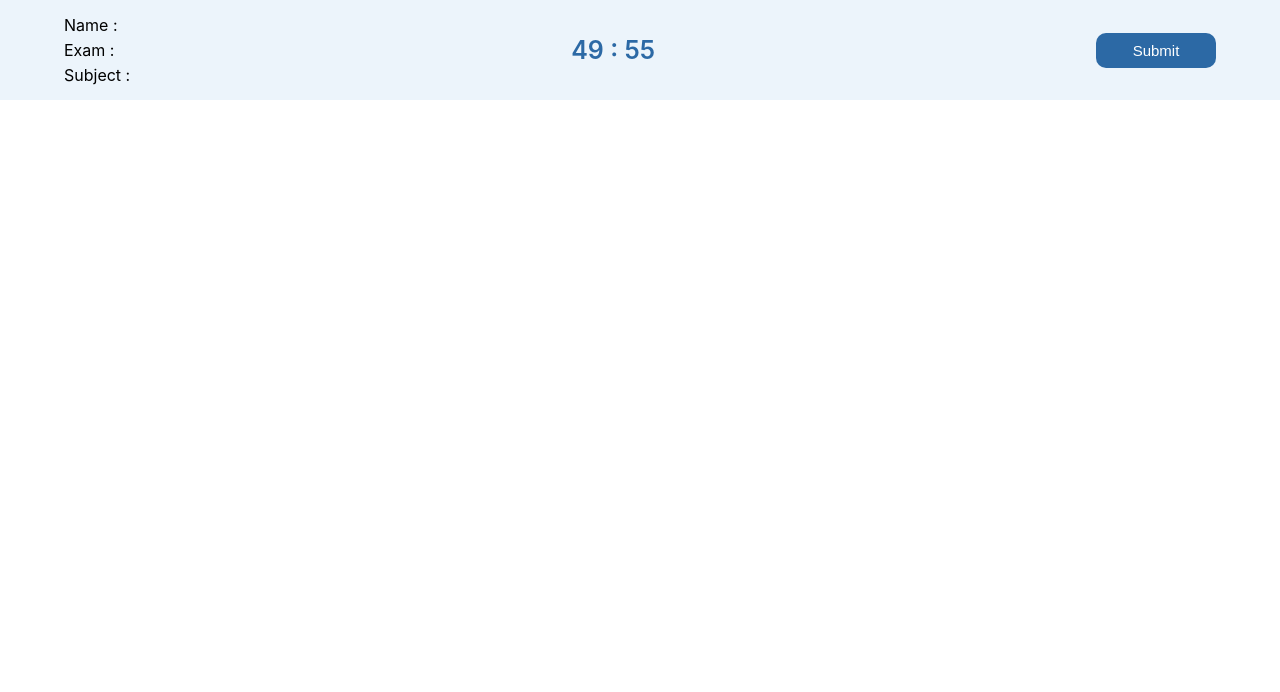
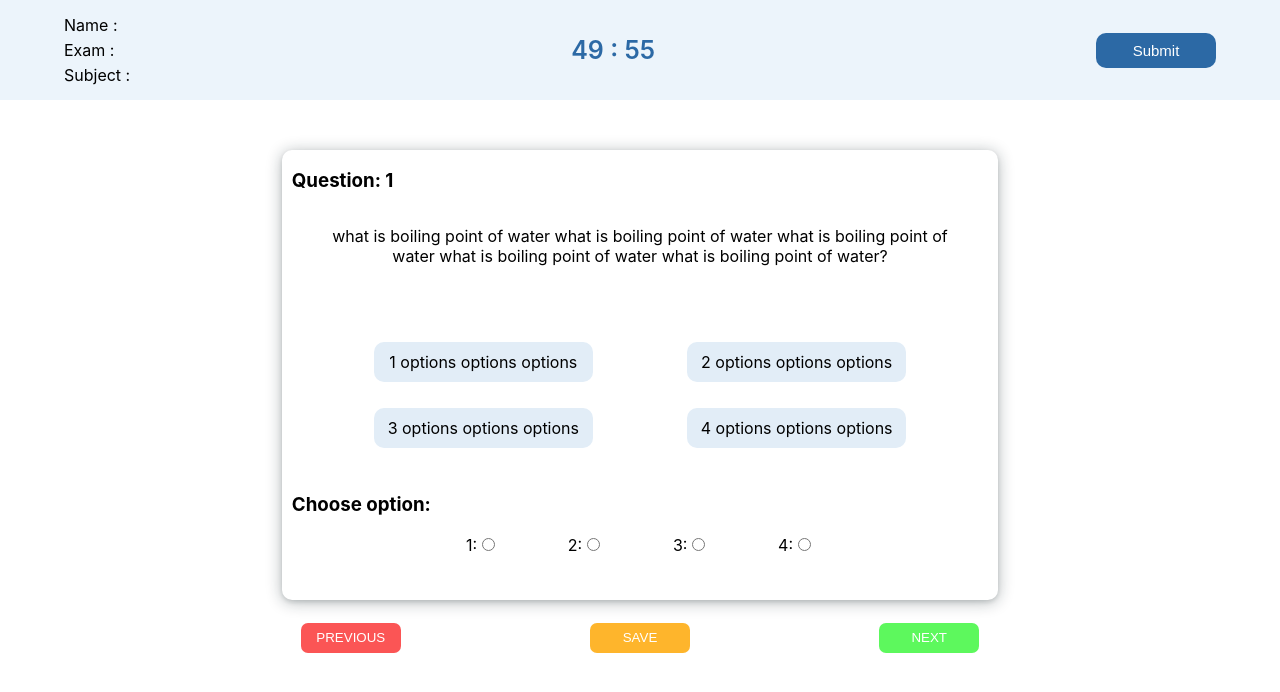
Before and after one commit to abhisheksatpute369/aptitude_test_platform, a React (Create React App) app in the folder cliant/: page /paper in a window 1280 px wide. Shown: the top 692 px of the page. Built offline with nearby package versions, Linux system fonts and the light colour scheme.

Commit message:
question paper ui complete

```diff
--- a/cliant/src/components/paper.js
+++ b/cliant/src/components/paper.js
@@ -70,6 +70,35 @@ const Paper = ({user, selectedexam, selectedpaper}) => {
                     <button id="papersubmitbtn">Submit</button>
                 </div>
             </div>
+            <div id="papermiddle">
+                <div id="paperleft">
+                    <h3>Question: 1</h3>
+                    <div id="question">
+                        <div id="questionquestion">
+                            <p>what is boiling point of water what is boiling point of water what is boiling point of water what is boiling point of water what is boiling point of water?</p>
+                        </div>
+                        <div id="questionoptions">
+                            <div className='demooptions'>1 options options options</div>
+                            <div className='demooptions'>2 options options options</div>
+                            <div className='demooptions'>3 options options options</div>
+                            <div className='demooptions'>4 options options options</div>
+                        </div>
+                    </div>
+                    <h3>Choose option:</h3>
+                    <div id="choseoption">
+                        <div>1:<input type="radio" name='op' value="1"></input></div>
+                        <div>2:<input type="radio" name='op' value="2"></input></div>
+                        <div>3:<input type="radio" name='op' value="3"></input></div>
+                        <div>4:<input type="radio" name='op' value="4"></input></div>
+                    </div>
+                </div>
+                {/* <div id="paperright"></div> */}
+            </div>
+            <div id="lowerbuttons">
+                <button className='paperbutton' id="previous">PREVIOUS</button>
+                <button className='paperbutton' id="saveanswer">SAVE</button>
+                <button className='paperbutton' id="next">NEXT</button>
+            </div>
         </div>
     );
 };
--- a/cliant/src/css/paper.css
+++ b/cliant/src/css/paper.css
@@ -24,7 +24,8 @@
     font-size: 15px;
 }
 #papersubmitbtn:hover{
-    background-color: #08539e;
+    background-color: #bcdbfa;
+    color: black;
 }
 
 #papertimer{
@@ -32,3 +33,97 @@
     font-size: 25px;
     font-weight: 600;
 }
+#papermiddle{
+    width: 80%;
+    margin: auto;
+    margin-top: 50px;
+    display: flex;
+    justify-content: space-between;
+    /* border: 1px solid red; */
+}
+#paperleft{
+    width: 70%;
+    margin: auto;
+    height: 450px;
+    border-radius: 10px;
+    box-shadow: rgba(14, 30, 37, 0.12) 0px 2px 4px 0px, rgba(14, 30, 37, 0.32) 0px 2px 16px 0px;
+    box-sizing: border-box;
+    padding: 1%;
+    padding-top: 0%;
+}
+#paperright{
+    width: 48%;
+    height: 200px;
+    border: 1px solid green;
+}
+#question{
+    width:90%;
+    height: 60%;
+    margin: auto;
+    text-align: center;
+}
+#questionquestion{
+    width: 100%;
+    height: 50%;
+    overflow: auto;
+}
+#questionoptions{
+    width: 100%;
+    height: 50%;
+    display: grid;
+    text-align: center;
+    justify-items: center;
+    grid-template-columns: repeat(2, 50%);
+    justify-content: space-around;
+}
+.demooptions{
+    width: 70%;
+    height: 60%;
+    display: flex;
+    justify-content: center;
+    align-items: center;
+    border-radius: 10px;
+    background-color: rgb(226, 237, 247);
+}
+#choseoption{
+    width: 50%;
+    margin: auto;
+    display: flex;
+    justify-content: space-between;
+}
+#lowerbuttons{
+    display: flex;
+    width: 55%;
+    margin: auto;
+    margin-top: 10px;
+    height: 100px;
+    box-sizing: border-box;
+    padding: 1%;
+    justify-content: space-between;
+}
+
+.paperbutton{
+    width: 100px;
+    height: 30px;
+    color: white;
+    border-radius: 7px;
+    border: none;
+}
+#previous{
+    background-color: rgb(251, 85, 85);
+}
+#saveanswer{
+    background-color: rgb(254, 181, 44);
+}
+#next{
+    background-color: rgb(93, 248, 93);
+}
+#previous:hover{
+    background-color: rgb(245, 43, 43);
+}
+#saveanswer:hover{
+    background-color: rgb(248, 168, 19);
+}
+#next:hover{
+    background-color: rgb(17, 249, 17);
+}
```
